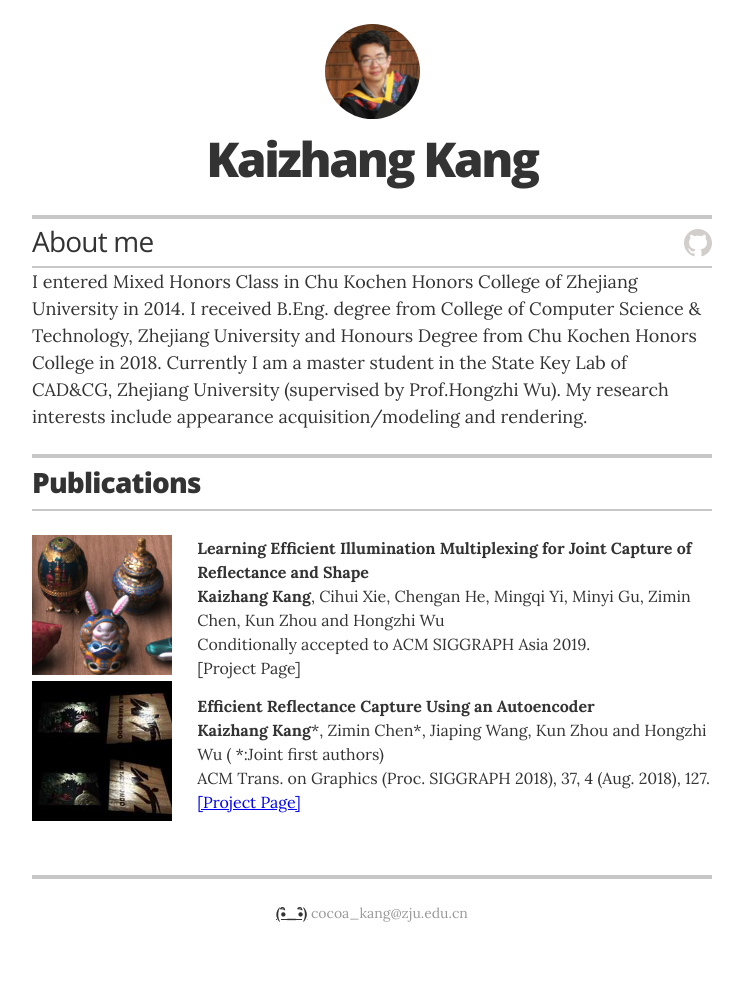
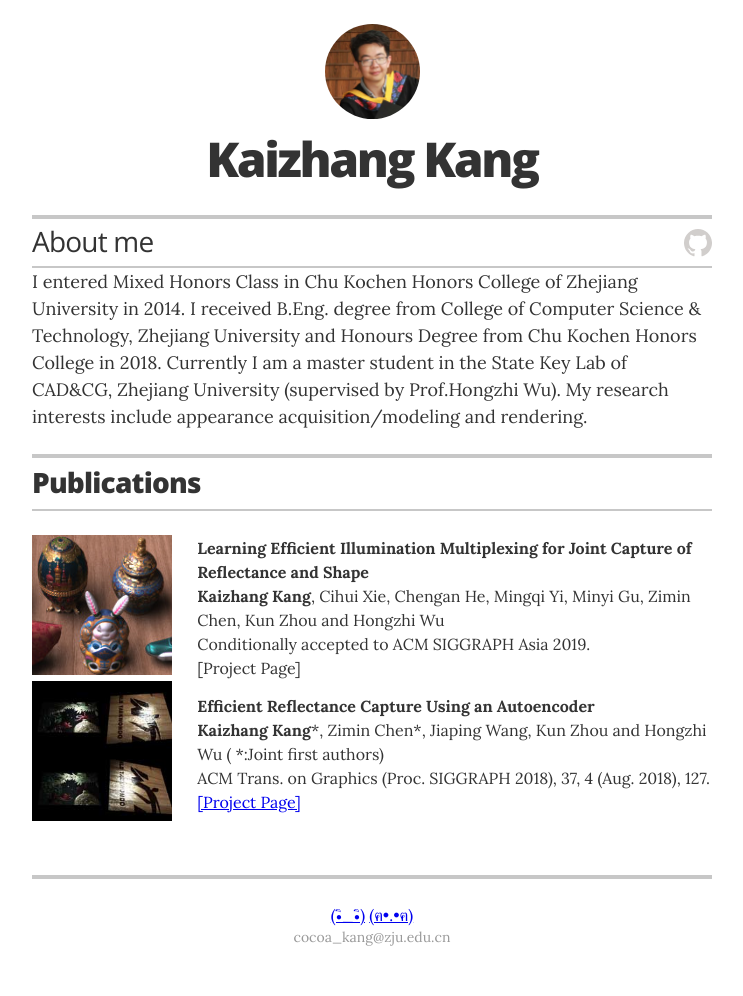
Before and after one commit to cocoakang/cocoakang.github.io, a Jekyll site: the page built from index.html, in a window 1280 px wide. Shown: the whole page, without its empty margins (268-1011 px from the left). Built offline with Jekyll 4.4.1, drawn with Linux system fonts in a browser that asks for light colours; before the commit the page ends 972 px from its top, so only the background shows below that.

```diff
--- a/_layouts/resume.html
+++ b/_layouts/resume.html
@@ -288,7 +288,12 @@
         <p class="footer-line">Made by <a href="http://twitter.com/jglovier">@jglovier</a>. Fork me on <a href="https://github.com/jglovier/resume-template">GitHub</a>.</p>
         -->
         <!-- <p class="footer-line"></p> -->
-        <p class="footer-line"> <a href="https://rosskang.github.io/">(•ิ_•ิ)</a> cocoa_kang@zju.edu.cn</p>
+        <p>
+            <a href="https://rosskang.github.io/">(•ิ_•ิ)</a>
+            <a href="https://rosskang.github.io/ross_kang_gallery/">(ฅ•.•ฅ)</a>
+        </p>
+        <p class="footer-line">
+          cocoa_kang@zju.edu.cn</p>
       </footer>
 
     </div>
```
